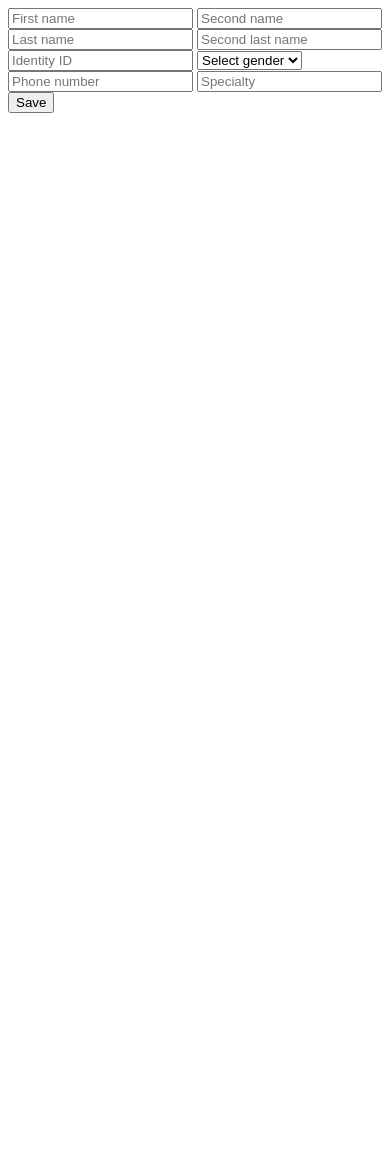
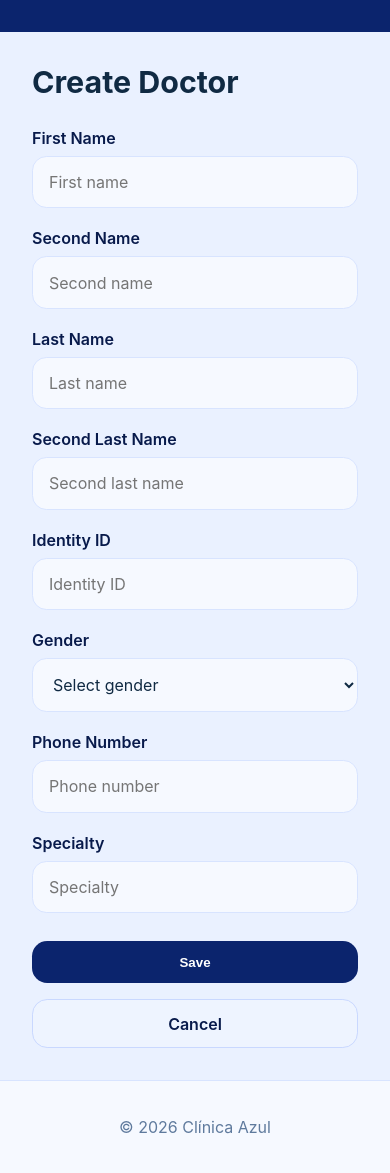
Before and after one commit to joedder/api_mejorada, a Django app: page /citas/doctors/create/ in a window 390 px wide. Before the commit the page ends 113 px from the top, so only its background shows below. Run offline with Django 5.2, Linux system fonts and the light colour scheme.

Commit message:
ESTILOS PARA LOS FORMULARIOS

```diff
--- a/api/settings.py
+++ b/api/settings.py
@@ -117,7 +117,7 @@ USE_TZ = True
 # Static files (CSS, JavaScript, Images)
 # https://docs.djangoproject.com/en/5.2/howto/static-files/
 
-STATIC_URL = 'static/'
+STATIC_URL = '/static/'
 
 # Default primary key field type
 # https://docs.djangoproject.com/en/5.2/ref/settings/#default-auto-field
--- /dev/null
+++ b/citas/static/citas/css/doctors.css
@@ -0,0 +1,94 @@
+.doctor-list {
+    display: grid;
+    gap: 1.25rem;
+}
+
+.doctor-card {
+    background-color: var(--surface);
+    border: 1px solid var(--border);
+    border-radius: 1.25rem;
+    padding: 1.5rem;
+}
+
+.doctor-card h2 {
+    margin-top: 0;
+    margin-bottom: 0.5rem;
+}
+
+.doctor-card p {
+    margin: 0.55rem 0;
+    color: var(--muted);
+}
+
+.doctor-info {
+    display: grid;
+    gap: 0.75rem;
+    margin-bottom: 1rem;
+}
+
+.card-actions {
+    display: flex;
+    flex-wrap: wrap;
+    gap: 0.75rem;
+}
+
+.doctor-form {
+    display: grid;
+    gap: 1.25rem;
+    max-width: 640px;
+}
+
+.doctor-form .form-field {
+    display: grid;
+    gap: 0.5rem;
+}
+
+.doctor-label {
+    font-weight: 600;
+}
+
+.form-actions {
+    display: flex;
+    flex-wrap: wrap;
+    gap: 1rem;
+    margin-top: 0.5rem;
+}
+
+.empty-message {
+    padding: 1.25rem 1.5rem;
+    background-color: #f8fbff;
+    border: 1px solid #d8e4ff;
+    border-radius: 1rem;
+    color: var(--blue-dark);
+}
+
+.show-panel {
+    display: grid;
+    gap: 1rem;
+    background-color: var(--surface);
+    border: 1px solid var(--border);
+    border-radius: 1.25rem;
+    padding: 1.5rem;
+}
+
+.show-panel p {
+    margin: 0.65rem 0;
+}
+
+.control-group {
+    display: grid;
+    gap: 1rem;
+}
+
+@media (max-width: 780px) {
+    .page-heading,
+    .card-actions,
+    .form-actions {
+        flex-direction: column;
+        align-items: stretch;
+    }
+
+    .grid-2 {
+        grid-template-columns: 1fr;
+    }
+}
--- /dev/null
+++ b/citas/static/citas/css/main.css
@@ -0,0 +1,217 @@
+:root {
+    --bg: #eaf1ff;
+    --surface: #ffffff;
+    --surface-strong: #f6f9ff;
+    --border: #d8e4ff;
+    --text: #102a43;
+    --muted: #5f7a9d;
+    --blue: #0b246d;
+    --blue-dark: #081a4b;
+    --accent: #1a3f8f;
+    --button-text: #ffffff;
+}
+
+* {
+    box-sizing: border-box;
+}
+
+body.app-body {
+    margin: 0;
+    min-height: 100vh;
+    font-family: Inter, system-ui, -apple-system, BlinkMacSystemFont, "Segoe UI", sans-serif;
+    background-color: var(--bg);
+    color: var(--text);
+}
+
+.page-shell {
+    display: flex;
+    flex-direction: column;
+    min-height: 100vh;
+}
+
+.site-header {
+    background-color: var(--blue);
+    color: #ffffff;
+    padding: 1rem 2rem;
+    display: flex;
+    align-items: center;
+    justify-content: space-between;
+    gap: 1rem;
+}
+
+.site-brand {
+    font-size: 1.15rem;
+    font-weight: 700;
+}
+
+.site-nav {
+    display: flex;
+    align-items: center;
+    gap: 1rem;
+}
+
+.nav-link {
+    color: #ffffff;
+    text-decoration: none;
+    font-weight: 500;
+}
+
+.nav-link:hover {
+    text-decoration: underline;
+}
+
+.flash-wrapper {
+    padding: 1rem 2rem;
+    background-color: #f0f6ff;
+}
+
+.flash-message {
+    padding: 0.85rem 1rem;
+    border: 1px solid #b9d2ff;
+    border-radius: 0.85rem;
+    background-color: #ffffff;
+    color: var(--text);
+    margin-bottom: 0.75rem;
+}
+
+.site-main {
+    flex: 1;
+    padding: 2rem;
+    max-width: 1200px;
+    width: 100%;
+    margin: 0 auto;
+}
+
+.site-footer {
+    padding: 1.25rem 2rem;
+    background-color: var(--surface-strong);
+    color: var(--muted);
+    text-align: center;
+    border-top: 1px solid #d8e4ff;
+}
+
+.page-heading {
+    display: flex;
+    align-items: center;
+    justify-content: space-between;
+    gap: 1rem;
+    margin-bottom: 1.75rem;
+}
+
+.page-heading h1 {
+    margin: 0;
+    font-size: 1.9rem;
+}
+
+.button {
+    display: inline-flex;
+    align-items: center;
+    justify-content: center;
+    padding: 0.85rem 1.25rem;
+    border-radius: 0.95rem;
+    border: none;
+    cursor: pointer;
+    font-weight: 600;
+    text-decoration: none;
+}
+
+.button-primary {
+    background-color: var(--blue);
+    color: var(--button-text);
+}
+
+.button-secondary {
+    background-color: #eef4ff;
+    color: var(--blue-dark);
+    border: 1px solid #c9d8ff;
+}
+
+.button-accent {
+    background-color: var(--accent);
+    color: var(--button-text);
+}
+
+.section-card {
+    background-color: var(--surface);
+    border: 1px solid var(--border);
+    border-radius: 1.25rem;
+    padding: 1.5rem;
+    box-shadow: 0 14px 40px rgba(11, 36, 109, 0.08);
+}
+
+.text-muted {
+    color: var(--muted);
+}
+
+.form-field {
+    display: grid;
+    gap: 0.5rem;
+}
+
+input, select, textarea {
+    width: 100%;
+    padding: 0.95rem 1rem;
+    border-radius: 0.9rem;
+    border: 1px solid var(--border);
+    background-color: var(--surface-strong);
+    color: var(--text);
+    font: inherit;
+}
+
+input:focus, select:focus, textarea:focus {
+    outline: 2px solid rgba(26, 63, 143, 0.2);
+    border-color: var(--accent);
+}
+
+.form-label {
+    font-weight: 600;
+    color: var(--blue-dark);
+}
+
+.form-note {
+    color: var(--muted);
+    font-size: 0.95rem;
+}
+
+.grid-columns {
+    display: grid;
+    gap: 1rem;
+}
+
+.grid-2 {
+    grid-template-columns: repeat(2, minmax(0, 1fr));
+}
+
+.grid-3 {
+    grid-template-columns: repeat(3, minmax(0, 1fr));
+}
+
+.link-secondary {
+    color: var(--blue);
+    text-decoration: none;
+}
+
+.link-secondary:hover {
+    text-decoration: underline;
+}
+
+.pagination {
+    display: flex;
+    flex-wrap: wrap;
+    gap: 0.75rem;
+    align-items: center;
+    margin-top: 1.75rem;
+}
+
+.pagination a {
+    padding: 0.75rem 1rem;
+    border-radius: 0.85rem;
+    border: 1px solid var(--border);
+    text-decoration: none;
+    color: var(--blue-dark);
+    background-color: #f8fbff;
+}
+
+.pagination span {
+    color: var(--muted);
+}
--- /dev/null
+++ b/citas/templates/citas/base.html
@@ -0,0 +1,26 @@
+<!DOCTYPE html>
+<html lang="en">
+<head>
+    <meta charset="UTF-8">
+    <meta name="viewport" content="width=device-width, initial-scale=1.0">
+    <title>{% block title %}Doctor App{% endblock %}</title>
+    {% block css %}{% endblock %}
+</head>
+<body class="app-body">
+    <div class="page-shell">
+        <header class="site-header">
+            {% block header %}{% endblock %}
+        </header>
+
+        {% block notifications %}{% endblock %}
+
+        <main class="site-main">
+            {% block content %}{% endblock %}
+        </main>
+
+        <footer class="site-footer">
+            <p>© 2026 Clínica Azul</p>
+        </footer>
+    </div>
+</body>
+</html>
--- a/citas/templates/citas/crear_doctor.html
+++ b/citas/templates/citas/crear_doctor.html
@@ -1,26 +1,78 @@
-<form method="post">
+{% extends 'citas/base.html' %}
+{% load static %}
+
+{% block title %}Create Doctor{% endblock %}
+
+{% block css %}
+<link rel="stylesheet" href="{% static 'citas/css/main.css' %}">
+<link rel="stylesheet" href="{% static 'citas/css/doctors.css' %}">
+{% endblock %}
+
+{% block notifications %}
+    {% if messages %}
+        <section class="flash-wrapper">
+            {% for message in messages %}
+                <div class="flash-message">{{ message }}</div>
+            {% endfor %}
+        </section>
+    {% endif %}
+{% endblock %}
+
+{% block content %}
+<section class="page-heading">
+    <h1>Create Doctor</h1>
+</section>
+
+<form class="doctor-form" method="post">
     {% csrf_token %}
 
-    <input type="text" name="first_name" maxlength="50" required placeholder="First name" />
-    <input type="text" name="second_name" maxlength="50" placeholder="Second name" />
-    <input type="text" name="first_lastname" maxlength="100" required placeholder="Last name" />
-    <input type="text" name="second_lastname" maxlength="100" placeholder="Second last name" />
-    <input type="text" name="identity_id" maxlength="15" required placeholder="Identity ID" />
+    <div class="form-field">
+        <label class="form-label">First Name</label>
+        <input type="text" name="first_name" maxlength="50" required placeholder="First name">
+    </div>
 
-    <select name="gender" required>
-        <option value="">Select gender</option>
-        <option value="True">Male</option>
-        <option value="False">Female</option>
-    </select>
+    <div class="form-field">
+        <label class="form-label">Second Name</label>
+        <input type="text" name="second_name" maxlength="50" placeholder="Second name">
+    </div>
 
-    <input type="text" name="phone_number" maxlength="15" required placeholder="Phone number" />
-    <input type="text" name="specialty" required placeholder="Specialty" />
+    <div class="form-field">
+        <label class="form-label">Last Name</label>
+        <input type="text" name="first_lastname" maxlength="100" required placeholder="Last name">
+    </div>
 
-    <button type="submit">Save</button>
+    <div class="form-field">
+        <label class="form-label">Second Last Name</label>
+        <input type="text" name="second_lastname" maxlength="100" placeholder="Second last name">
+    </div>
+
+    <div class="form-field">
+        <label class="form-label">Identity ID</label>
+        <input type="text" name="identity_id" maxlength="15" required placeholder="Identity ID">
+    </div>
+
+    <div class="form-field">
+        <label class="form-label">Gender</label>
+        <select name="gender" required>
+            <option value="">Select gender</option>
+            <option value="True">Male</option>
+            <option value="False">Female</option>
+        </select>
+    </div>
+
+    <div class="form-field">
+        <label class="form-label">Phone Number</label>
+        <input type="text" name="phone_number" maxlength="15" required placeholder="Phone number">
+    </div>
+
+    <div class="form-field">
+        <label class="form-label">Specialty</label>
+        <input type="text" name="specialty" required placeholder="Specialty">
+    </div>
+
+    <div class="form-actions">
+        <button class="button button-primary" type="submit">Save</button>
+        <a class="button button-secondary" href="{% url 'doctor' %}">Cancel</a>
+    </div>
 </form>
-
-{% if messages %}
-    {% for message in messages %}
-        {{ message }}
-    {% endfor %}
-{% endif %}
+{% endblock %}
```
Also changed, not shown: citas/templates/citas/doctor_list.html (+38 -17 lines), citas/templates/citas/doctor_show.html (+60 -38 lines).
